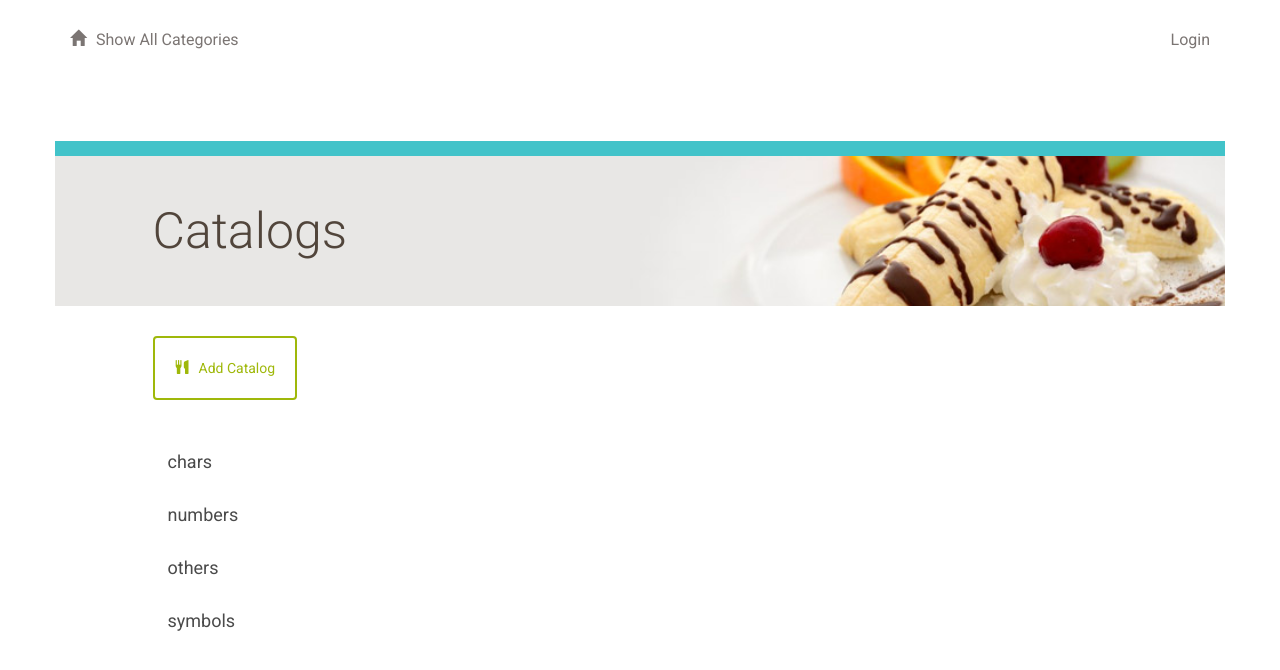
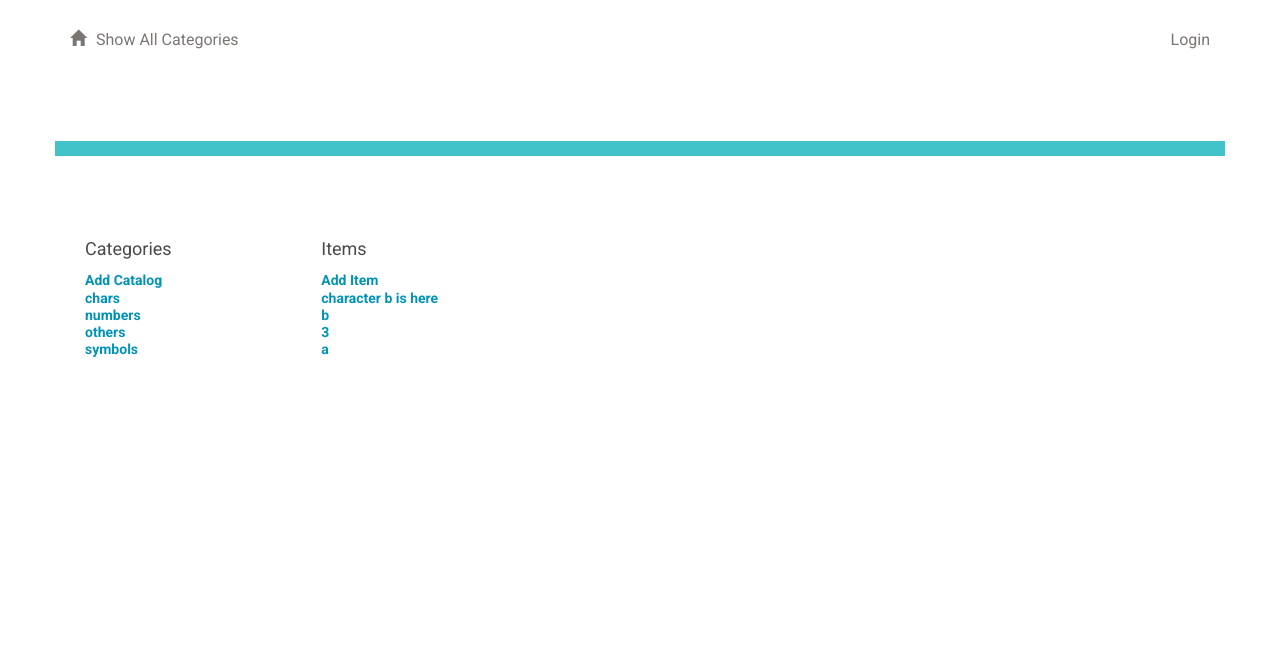
Before and after one commit to runnphoenix/Udacity_fullstack, a Flask app: page / in a window 1280 px wide. Shown: the top 670 px of the page. Run offline with Flask 2, Linux system fonts and the light colour scheme; some libraries are stand-ins or nearby versions.

Commit message:
improves UI of page '/'

```diff
--- a/proj_5/project.py
+++ b/proj_5/project.py
@@ -209,8 +209,10 @@ def catalogsJSON():
 @app.route('/')
 def showCatalogs():
     catalogs = session.query(Catalog).order_by(asc(Catalog.name))
+    recent_items = session.query(Item).order_by(Item.date_created.desc()).limit(catalogs.count()).all()
     return render_template('catalogs.html',
                            catalogs=catalogs,
+                           items=recent_items,
                            username=login_session.get('username'))
 
 
@@ -302,9 +304,19 @@ def showCatalog(catalog_name):
 
 ###########################  ITEMS  ############################################
 
+# Show a item
+@app.route('/catalog/<catalog_name>/<item_name>',methods=['GET', 'POST'])
+def showItem(catalog_name, item_name):
+    catalog = session.query(Catalog).filter_by(name=catalog_name).one()
+    item = session.query(Item).filter_by(name=item_name).filter_by(catalog=catalog).one()
+    if request.method == 'POST':
+        return
+    else:
+        return render_template('item.html', item=item)
+
+
 # Create a new item
-@app.route('/catalog/<catalog_name>/new/',
-           methods=['GET', 'POST'])
+@app.route('/catalog/<catalog_name>/new/', methods=['GET', 'POST'])
 def newItem(catalog_name):
     if 'username' not in login_session:
         return redirect('/login')
--- a/proj_5/templates/catalogs.html
+++ b/proj_5/templates/catalogs.html
@@ -8,10 +8,33 @@
 <div class="row divider blue">
 	<div class="col-md-12"></div>
 </div>
-	<div class="row banner main">
+
+<div class="row padding-top padding-bottom">
 	<div class="col-md-1"></div>
-		<div class="col-md-11 padding-none">
-			<h1>Catalogs</h1>
+	<div class="col-md-1"></div>
+</div>
+
+<div class="row">
+  <div class="col-md-10">
+    <div class="col-md-3">
+      <h3>Categories</h3>
+      <div><a href="{{url_for('newCatalog')}}">Add Catalog</a></div>
+      {% for catalog in catalogs %}
+		    <a href = "{{url_for('showCatalog', catalog_name = catalog.name)}}">
+			    <div>{{catalog.name}}</div>
+		    </a>
+      {% endfor %}
+    </div>
+
+    <div class="col-md-7">
+      <h3>Items</h3>
+      <div><a href="{{url_for('newCatalog')}}">Add Item</a></div>
+      {% for item in items %}
+        <a href="{{url_for('showItem', catalog_name=item.catalog.name, item_name=item.name)}}">
+          <div>{{item.name}}</div>
+        </a>
+      {% endfor %}
+    </div>
   </div>
 </div>
 
@@ -26,27 +49,5 @@
         {% endif %}
     {% endwith %}
 </div>
-	<div class="row padding-top padding-bottom">
-		<div class="col-md-1"></div>
-		<div class="col-md-10 padding-none">
-			<a href="{{url_for('newCatalog')}}">
-				<button class="btn btn-default" id="new-catalog">
-					<span class="glyphicon glyphicon-cutlery" aria-hidden="true"></span>Add Catalog
-				</button>
-			</a>
-		</div>
-		<div class="col-md-1"></div>
-	</div>
-	{% for catalog in catalogs %}
-		<a href = "{{url_for('showCatalog', catalog_name = catalog.name)}}">
-			<div class="row">
-				<div class="col-md-1"></div>
-					<div class="col-md-10 catalog-list">
-						<h3>{{catalog.name}}</h3>
-					</div>
-				<div class="col-md-1"></div>
-			</div>
-		</a>
-	{% endfor %}
-</div>
+
 {% endblock %}
```
Also changed, not shown: proj_5/templates/item.html (added, +8 -0 lines), proj_5/items.db. Lines whose indentation alone changed are shown as unchanged.
